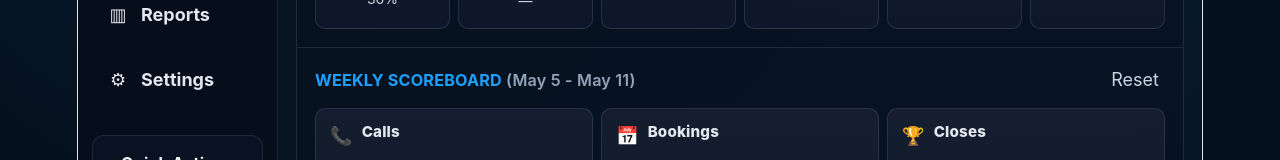
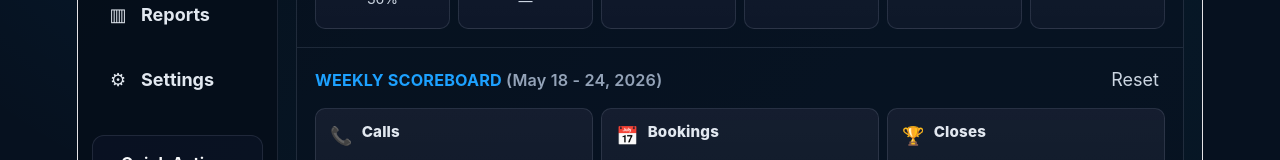
Before and after one commit to abookoraai/bookora-hot-leads-dashboard, a React (Vite) app: page / in a window 1280 px wide. Shown: the part 308-468 px from the top of the page. Built offline with nearby package versions, Linux system fonts and the light colour scheme.

Commit message:
updated dash

```diff
--- a/src/App.css
+++ b/src/App.css
@@ -1834,3 +1834,59 @@ a {
 .mobileBrand {
   text-transform: none;
 }
+
+
+/* Leads tab: clean lead-list mode */
+.leadsOnlyFilters {
+  border-top: 1px solid rgba(148, 163, 184, 0.18);
+  border-radius: 14px 14px 0 0;
+  margin-top: 8px;
+}
+
+.leadsOnlySearch {
+  grid-template-columns: 1fr !important;
+  border-radius: 0 0 14px 14px;
+}
+
+.leadsOnlySearch select,
+.leadsOnlySearch .clearButton,
+.leadsOnlySearch .exportButton {
+  display: none !important;
+}
+
+.leadsOnlySearch .searchBox {
+  width: 100%;
+}
+
+/* Make the Leads view feel cleaner on desktop without touching mobile card mode */
+@media (min-width: 981px) {
+  .leadsOnlyFilters {
+    padding-top: 18px;
+  }
+
+  .leadsOnlyFilters .filterPill {
+    min-width: 122px;
+    justify-content: center;
+  }
+
+  .leadsOnlySearch {
+    padding-top: 0;
+    padding-bottom: 18px;
+  }
+}
+
+@media (max-width: 980px) {
+  .leadsOnlyFilters {
+    margin-top: 0;
+    border: 0;
+    border-radius: 0;
+  }
+
+  .leadsOnlySearch {
+    padding-bottom: 12px;
+  }
+
+  .leadsOnlySearch .searchBox {
+    display: block;
+  }
+}
--- a/src/App.jsx
+++ b/src/App.jsx
@@ -332,6 +332,30 @@ function formatFollowUpDate(value) {
   }
 }
 
+function getWeekRangeLabel(date = new Date()) {
+  const current = new Date(date);
+  const day = current.getDay();
+  const mondayOffset = day === 0 ? -6 : 1 - day;
+
+  const monday = new Date(current);
+  monday.setDate(current.getDate() + mondayOffset);
+
+  const sunday = new Date(monday);
+  sunday.setDate(monday.getDate() + 6);
+
+  const startMonth = monday.toLocaleDateString([], { month: "short" });
+  const endMonth = sunday.toLocaleDateString([], { month: "short" });
+  const startDay = monday.getDate();
+  const endDay = sunday.getDate();
+  const year = sunday.getFullYear();
+
+  if (startMonth === endMonth) {
+    return `${startMonth} ${startDay} - ${endDay}, ${year}`;
+  }
+
+  return `${startMonth} ${startDay} - ${endMonth} ${endDay}, ${year}`;
+}
+
 function Stars({ rating }) {
   const rounded = Math.round(Number(rating || 0));
   return (
@@ -400,6 +424,8 @@ export default function App() {
       notes: 0,
     })
   );
+
+  const weekRangeLabel = getWeekRangeLabel();
 
   const [selectedLeadId, setSelectedLeadId] = useState(() => {
     const savedLeads = readStoredJson("bookoraLeads", sampleLeads);
@@ -905,6 +931,10 @@ export default function App() {
     },
   ];
 
+  const leadsTabFilterButtons = filterButtons.filter((button) =>
+    ["All", "No MCTB", "Has MCTB", "Unknown", "Follow-Up", "Booked", "Closed", "Skipped"].includes(button.label)
+  );
+
   return (
     <div className="appShell">
       <aside className="sidebar">
@@ -956,8 +986,8 @@ export default function App() {
           <button className="hamburger">☰</button>
           <div>
             <p className="mobileBrand">Bookora <span>Prospector</span></p>
-            <h2>DASHBOARD</h2>
-            <p>Track your calls. Close more clients.</p>
+            <h2>{activeView === "Leads" ? "LEADS" : activeView === "Reports" ? "REPORTS" : "DASHBOARD"}</h2>
+            <p>{activeView === "Leads" ? "Search and filter your prospect list." : activeView === "Reports" ? "Review performance and next actions." : "Track your calls. Close more clients."}</p>
           </div>
           <div className="datePill">
             <span>May 8, 2026</span>
@@ -965,6 +995,7 @@ export default function App() {
           </div>
         </header>
 
+        {activeView !== "Leads" && (
         <section className="scoreboardRow">
           <div className="scoreboardCard todayCard">
             <div className="scoreHeader">
@@ -983,7 +1014,7 @@ export default function App() {
 
           <div className="scoreboardCard weeklyCard">
             <div className="scoreHeader">
-              <h3>WEEKLY SCOREBOARD <span>(May 5 - May 11)</span></h3>
+              <h3>WEEKLY SCOREBOARD <span>({weekRangeLabel})</span></h3>
               <button onClick={resetWeek}>Reset</button>
             </div>
             <div className="metricGrid weeklyMetrics">
@@ -993,9 +1024,10 @@ export default function App() {
             </div>
           </div>
         </section>
-
-        <section className="filtersBar">
-          {filterButtons.map((button) => (
+        )}
+
+        <section className={`filtersBar ${activeView === "Leads" ? "leadsOnlyFilters" : ""}`}>
+          {(activeView === "Leads" ? leadsTabFilterButtons : filterButtons).map((button) => (
             <button
               key={button.label}
               className={`filterPill ${button.type} ${button.active ? "active" : ""}`}
@@ -1006,7 +1038,7 @@ export default function App() {
           ))}
         </section>
 
-        <section className="searchRow">
+        <section className={`searchRow ${activeView === "Leads" ? "leadsOnlySearch" : ""}`}>
           <div className="searchBox">
             <input
               type="text"
```
